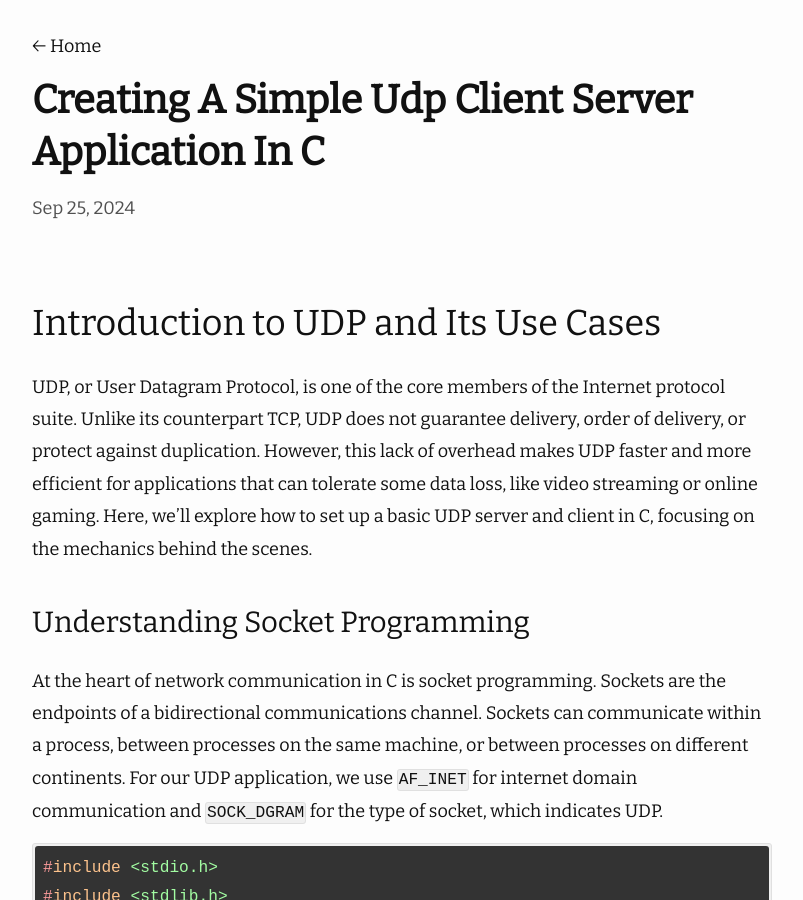
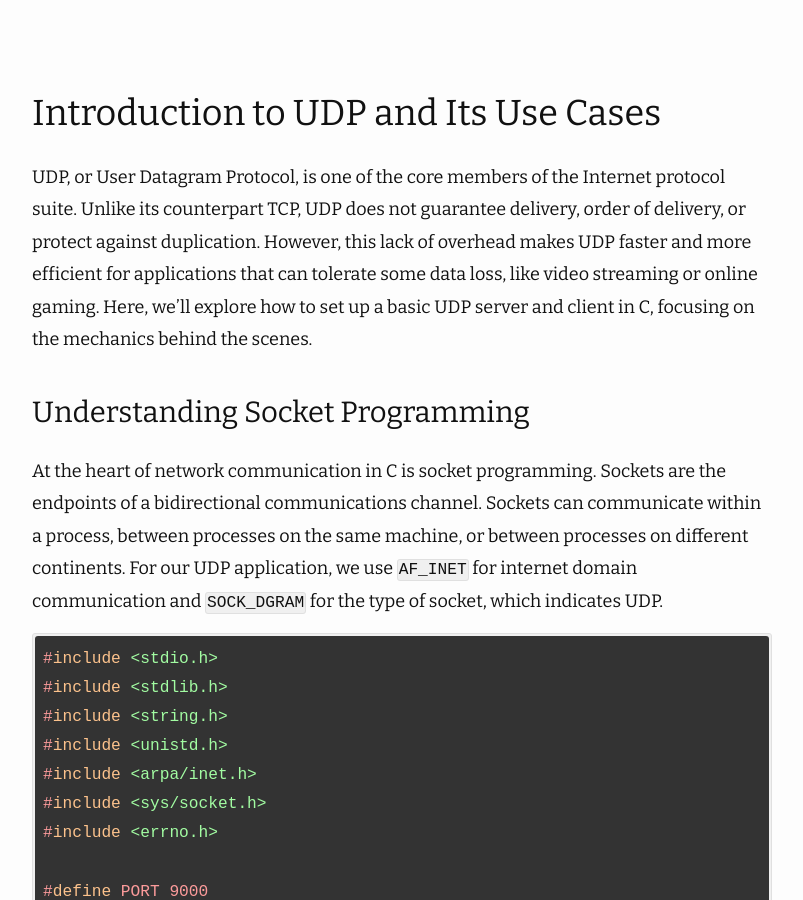
Before and after one commit to mohitmishra786/chessman, a Jekyll site: the page built from _posts/2024-09-25-Creating-a-Simple-UDP-Client-Server-Application-in-C.md, in a window 1280 px wide and 900 px high. Shown: the whole window, without its empty margins (238-1041 px from the left). Built offline with Jekyll 4.4.1, drawn with Linux system fonts in a browser that asks for light colours; nearby versions of some CDN libraries; a script that is not in the unit is left out; part of the change alters nothing that is shown.

```diff
--- a/_config.yml
+++ b/_config.yml
@@ -55,3 +55,7 @@ include:
 
 # GitHub repository name for upvote functionality
 repository: mohitmishra786/chessman
+
+github:
+  owner_name: mohitmishra786
+  repository_name: chessman
--- a/_layouts/post.html
+++ b/_layouts/post.html
@@ -9,9 +9,8 @@ layout: default
         <meta name="viewport" content="width=device-width, initial-scale=1" />
         <title>{{ page.title }}</title>
         <script
-            type="text/javascript"
+            src="https://cdnjs.cloudflare.com/ajax/libs/mathjax/2.7.7/MathJax.js?config=TeX-MML-AM_CHTML"
             async
-            src="https://cdnjs.cloudflare.com/ajax/libs/mathjax/2.7.7/MathJax.js?config=TeX-MML-AM_CHTML"
         ></script>
         <script src="https://unpkg.com/d3@5.16.0/dist/d3.min.js"></script>
         <script src="https://unpkg.com/@hpcc-js/wasm@0.3.11/dist/index.min.js"></script>
@@ -23,36 +22,7 @@ layout: default
             itemscope
             itemtype="http://schema.org/BlogPosting"
         >
-            <header class="post-header">
-                <div class="post-back">
-                    <a class="black-link" href="{{ site.url | relative_url }}">
-                        ← {{ site.moving.back_to }}
-                    </a>
-                </div>
-                <h1 class="post-title p-name" itemprop="name headline">
-                    {{ page.title | escape }}
-                </h1>
-                <p class="post-meta">
-                    <time
-                        class="dt-published"
-                        datetime="{{ page.date | date_to_xmlschema }}"
-                        itemprop="datePublished"
-                    >
-                        {%- assign date_format = "%b %-d, %Y" -%} {{ page.date |
-                        date: date_format }}
-                    </time>
-                    {%- if page.author -%} •
-                    <span
-                        itemprop="author"
-                        itemscope
-                        itemtype="http://schema.org/Person"
-                        ><span class="p-author h-card" itemprop="name"
-                            >{{ page.author | escape }}</span
-                        ></span
-                    >
-                    {%- endif -%}
-                </p>
-            </header>
+            <!-- your existing header and content -->
             <div class="post-content e-content" itemprop="articleBody">
                 {{ content }}
                 <div id="upvote-section">
@@ -63,17 +33,14 @@ layout: default
         </article>
 
         <script>
+            document.addEventListener("DOMContentLoaded", function () {
                 // Graphviz rendering
                 function d3ize(elem) {
                     var par = elem.parentElement;
-                d3.select(par)
-                    .append("div")
-                    .graphviz()
-                    .renderDot(elem.innerText);
+                    d3.select(par).graphviz().renderDot(elem.innerText);
                     d3.select(elem).style("display", "none");
                 }
 
-            document.addEventListener("DOMContentLoaded", function () {
                 var dotelems = document.getElementsByClassName("language-dot");
                 for (let elem of dotelems) {
                     d3ize(elem);
@@ -83,55 +50,84 @@ layout: default
                 const upvoteButton = document.getElementById("upvote-button");
                 const upvoteCount = document.getElementById("upvote-count");
                 const postId = "{{ page.id | slugify }}";
+                const githubToken = "UPVOTE_EVERYTIME"; // Use environment variable or replace with token
+                const repoOwner = "{{ site.github.owner_name }}";
+                const repoName = "{{ site.github.repository_name }}";
 
-                // Load current upvote count
+                function fetchOrCreateUpvoteFile() {
                     fetch(`/upvotes/${postId}_stats.txt`)
                         .then((response) => {
                             if (!response.ok) {
-                            throw new Error("File not found");
+                                if (response.status === 404) {
+                                    console.log(
+                                        "Upvote file does not exist. Will initialize on upvote.",
+                                    );
+                                } else {
+                                    throw new Error(
+                                        "File fetch error: " +
+                                            response.statusText,
+                                    );
+                                }
+                                return "0";
                             }
                             return response.text();
                         })
                         .then((count) => {
                             upvoteCount.textContent = count.trim();
                         })
-                    .catch(() => {
-                        console.log(
-                            "Upvote file not found. This is normal for local development.",
+                        .catch((error) => {
+                            console.error(
+                                "Error fetching or initializing upvote count:",
+                                error,
                             );
                             upvoteCount.textContent = "0";
                         });
+                }
+
+                fetchOrCreateUpvoteFile();
 
                 upvoteButton.addEventListener("click", function () {
-                    let currentCount = parseInt(upvoteCount.textContent) || 0;
+                    let currentCount =
+                        parseInt(upvoteCount.textContent, 10) || 0;
                     upvoteCount.textContent = (currentCount + 1).toString();
 
-                    // In production, this would trigger the GitHub Action
-                    // For local development, we're just updating the count in the DOM
-                    // if (
-                    //     window.location.hostname === "localhost" ||
-                    //     window.location.hostname === "127.0.0.1"
-                    // ) {
-                    //     console.log(
-                    //         "Local environment detected. Skipping GitHub API call.",
-                    //     );
-                    //     return;
-                    // }
+                    if (
+                        window.location.hostname === "localhost" ||
+                        window.location.hostname === "127.0.0.1"
+                    ) {
+                        console.log(
+                            "Local environment detected. Mocking upvote increment.",
+                        );
+                        return; // Skip GitHub API call in local development
+                    }
 
                     fetch(
-                        "https://api.github.com/repos/{{ site.github.owner_name }}/{{ site.github.repository_name }}/dispatches",
+                        `https://api.github.com/repos/${repoOwner}/${repoName}/dispatches`,
                         {
                             method: "POST",
                             headers: {
-                                Authorization: "token ${UPVOTE_EVERYTIME}",
+                                Authorization: `Bearer ${githubToken}`,
                                 Accept: "application/vnd.github.v3+json",
                             },
                             body: JSON.stringify({
                                 event_type: "upvote",
-                                client_payload: { post_id: postId },
+                                client_payload: {
+                                    post_id: postId,
+                                    action: "increment_or_create",
+                                },
                             }),
                         },
-                    ).catch((error) => console.error("Error:", error));
+                    )
+                        .then((response) => {
+                            if (!response.ok) {
+                                throw new Error("Network response was not ok");
+                            }
+                            return response.json();
+                        })
+                        .then((data) => console.log("Success:", data))
+                        .catch((error) => {
+                            console.error("Error triggering upvote:", error);
+                        });
                 });
             });
         </script>
```
Also changed, not shown: .github/workflows/handle-upvote.yml. Lines whose indentation alone changed are shown as unchanged.
